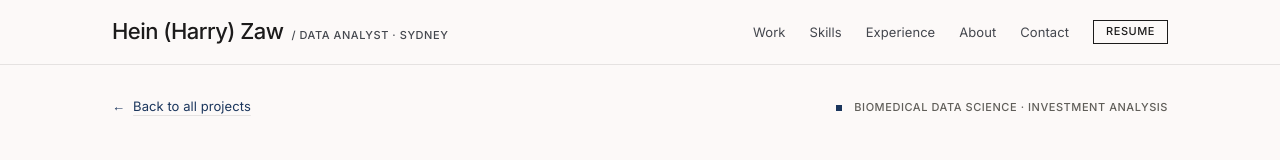
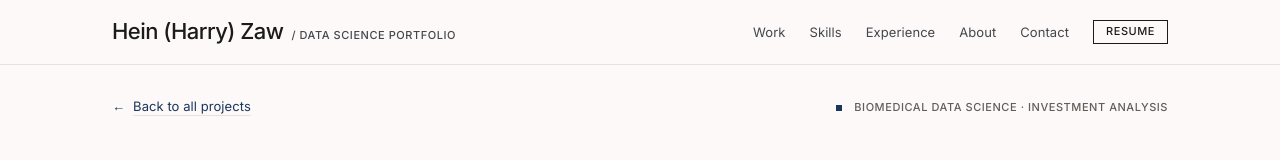
Before and after one commit to heinhtetzaw29/portfolio-website, a React (Vite) app: page /projects/biomedical-ml-pipeline in a window 1280 px wide. Shown: the top 160 px of the page. Built offline with nearby package versions, Linux system fonts and the light colour scheme.

Commit message:
Change masthead tag from "Data Analyst" to "Data Science Portfolio"
Co-Authored-By: Claude Sonnet 5 <noreply@anthropic.com>

```diff
--- a/src/data.js
+++ b/src/data.js
@@ -1,7 +1,7 @@
 export const profile = {
   name: "Hein (Harry) Zaw",
   initials: "HZ",
-  mastheadTag: "/ Data Analyst · Sydney",
+  mastheadTag: "/ Data Science Portfolio",
   heroLocation: "Sydney, New South Wales",
   heroSubhead: "Data Science Graduate",
   positioning:
```
